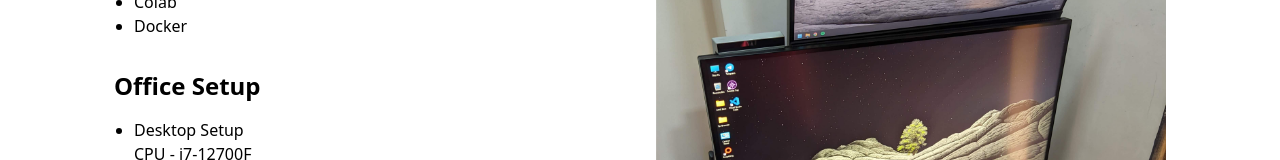
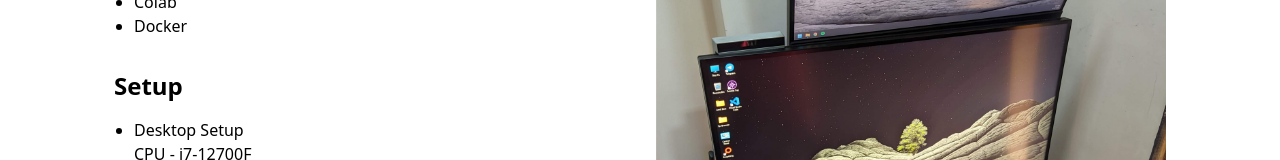
Before and after one commit to amitalokbera/portfolio, a Next.js app: page /uses in a window 1280 px wide. Shown: the part 390-550 px from the top of the page. Built offline with nearby package versions, Linux system fonts and the light colour scheme.

Commit message:
minor changes

```diff
--- a/pages/uses.js
+++ b/pages/uses.js
@@ -26,7 +26,7 @@ const Uses = () => {
                       <li>Docker</li>
                   </ul>
 
-                  <Heading level={3}>Office Setup</Heading>
+                  <Heading level={3}>Setup</Heading>
                   <ul className="list-disc ml-5 mb-8">
                       <li>Desktop Setup</li>
                         <ul>
```
